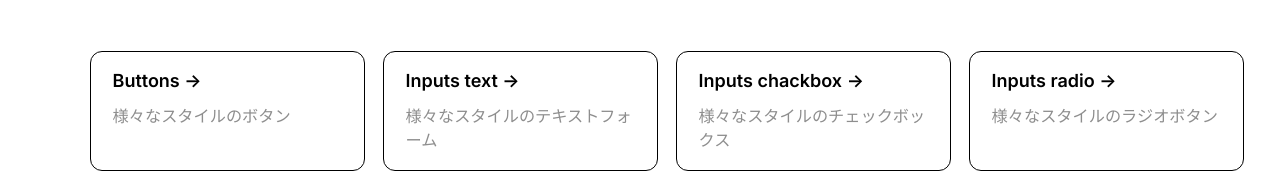
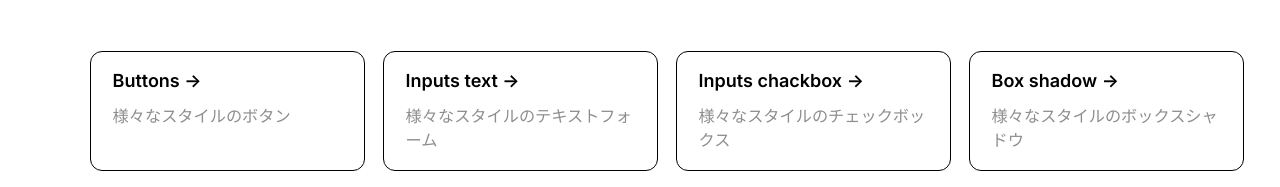
Before and after one commit to lewKcoder/front-template, a Next.js app: page / in a window 1280 px wide. Shown: the part 191-378 px from the top of the page. Built offline with nearby package versions, Linux system fonts and the light colour scheme.

Commit message:
Added box-shadow page

```diff
--- a/src/const/urls/urls.ts
+++ b/src/const/urls/urls.ts
@@ -15,9 +15,9 @@ export const menuItems = [
     description: '様々なスタイルのチェックボックス',
   },
   {
-    href: '/elements/inputs-radio',
-    label: 'Inputs radio',
-    description: '様々なスタイルのラジオボタン',
+    href: '/elements/box-shadow',
+    label: 'Box shadow',
+    description: '様々なスタイルのボックスシャドウ',
   },
   {
     href: '/',
--- /dev/null
+++ b/src/layouts/box-shadow/index.ts
@@ -0,0 +1 @@
+export { BoxShadow } from './box-shadow';
--- /dev/null
+++ b/src/pages/elements/box-shadow.tsx
@@ -0,0 +1,5 @@
+import { BoxShadow as BoxShadowLayout } from '@/layouts/box-shadow';
+
+export default function BoxShadow() {
+  return <BoxShadowLayout></BoxShadowLayout>;
+}
```
Also changed, not shown: src/layouts/box-shadow/box-shadow.tsx (added, +11 -0 lines), src/layouts/box-shadow/styles.module.scss (added).
